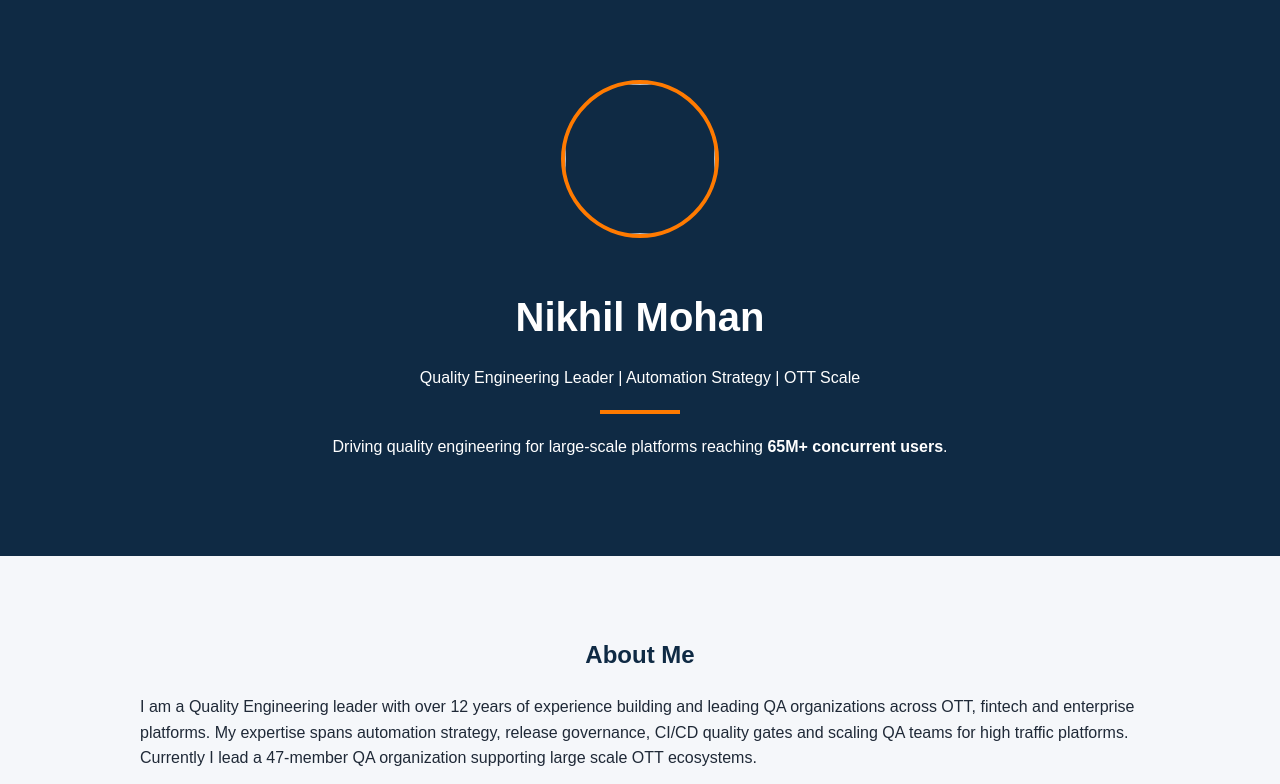
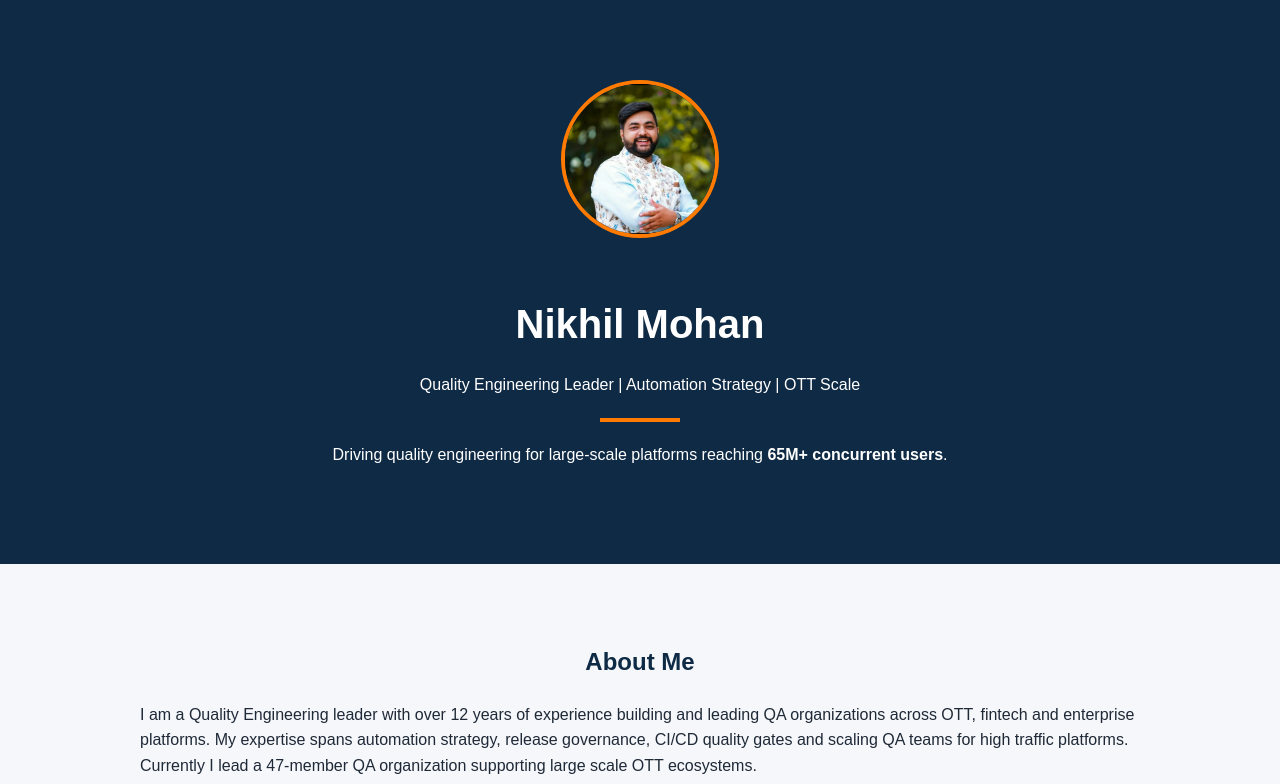
Before and after one commit to nikhilmohan-2631/nikhilmohan.github.io, a plain HTML site: page index.html in a window 1280 px wide. Shown: the top 784 px of the page. Drawn offline with Linux system fonts and the light colour scheme.

Commit message:
Update index.html

```diff
--- a/index.html
+++ b/index.html
@@ -196,7 +196,7 @@ color:white;
 
 <header>
 
-<img src="your-photo.jpg">
+<img src="Nikhil_mohan.jpg" alt="Nikhil Mohan">
 
 <h1>Nikhil Mohan</h1>
 
```
